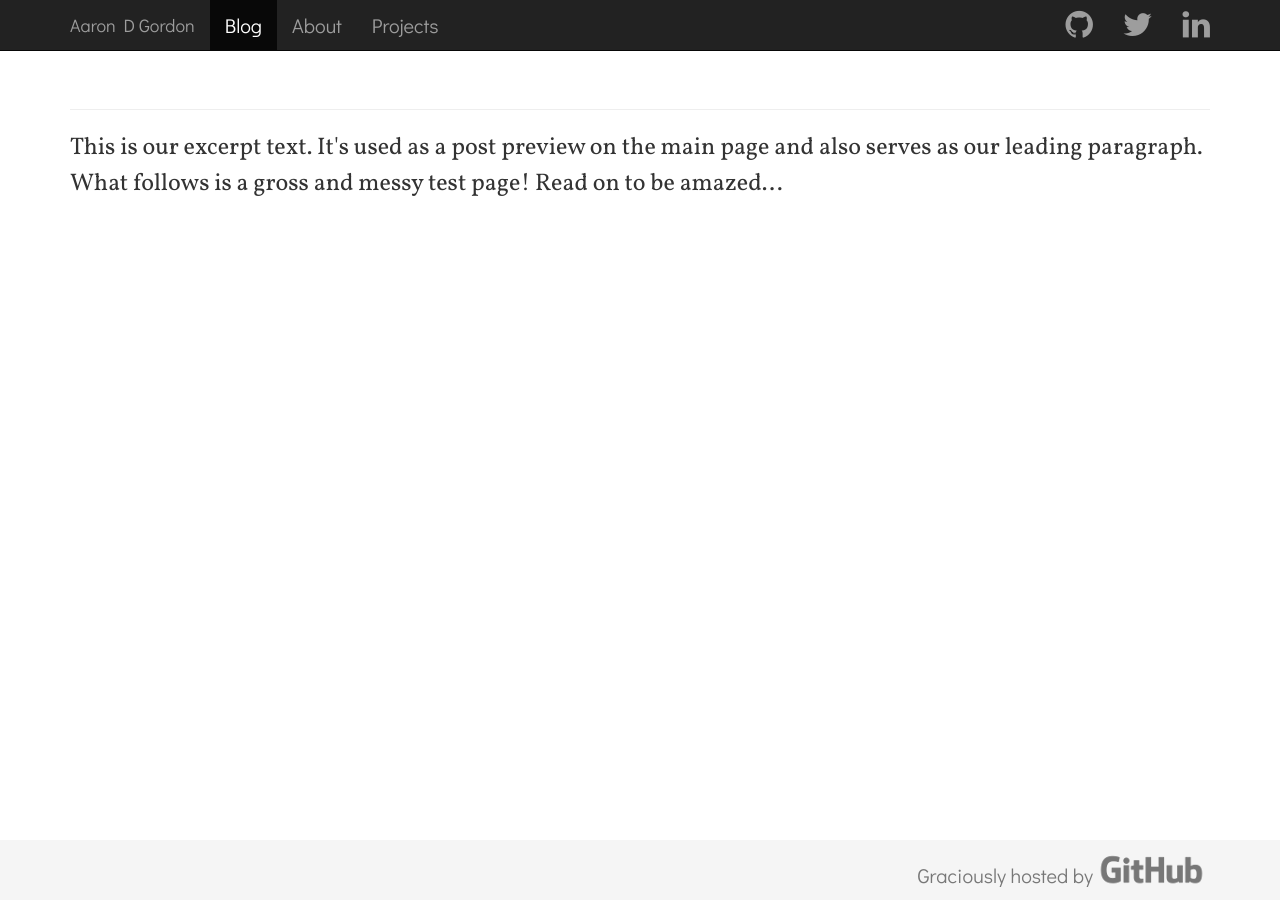
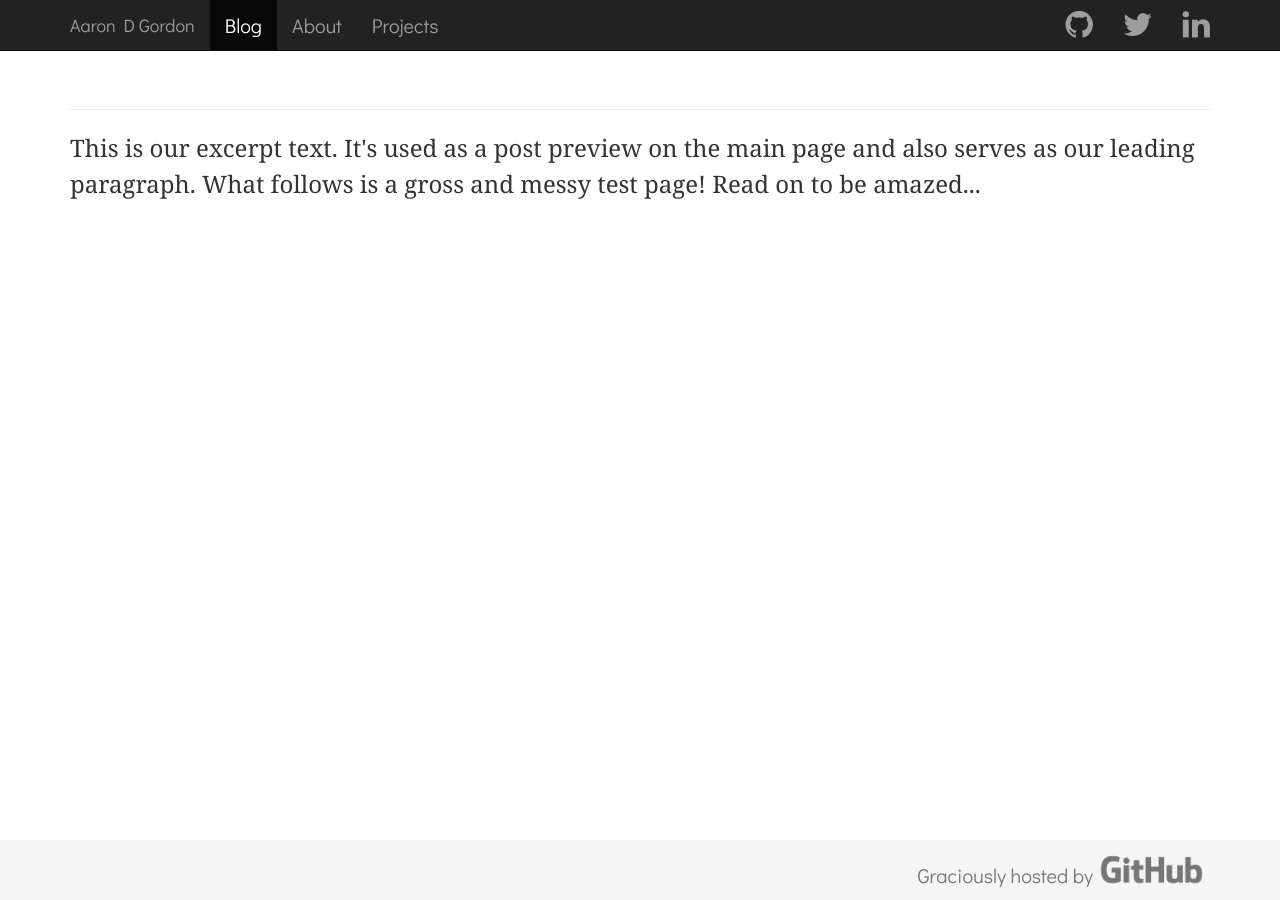
Before and after one commit to aarondgordon/aarondgordon.github.io, a Jekyll site: the page built from index.html, in a window 1280 px wide. Built offline with Jekyll 4.4.1, drawn with Linux system fonts in a browser that asks for light colours; nearby versions of some CDN libraries.

Commit message:
Trying Libre Baskerville for body copy

```diff
--- a/_layouts/default.html
+++ b/_layouts/default.html
@@ -18,7 +18,7 @@
         integrity="sha384-T8Gy5hrqNKT+hzMclPo118YTQO6cYprQmhrYwIiQ/3axmI1hQomh7Ud2hPOy8SP1"
         crossorigin="anonymous">
 
-    <link rel="stylesheet" href="https://fonts.googleapis.com/css?family=Didact+Gothic|Oswald|Libre+Baskerville|Cardo|Vollkorn:400,400i,700">
+    <link rel="stylesheet" href="https://fonts.googleapis.com/css?family=Didact+Gothic|Oswald|Libre+Baskerville:400,400i,700">
 
     <link rel="stylesheet" href="/assets/css/ie10-viewport-fix.css">
     <link rel="stylesheet" href="/assets/css/syntax-highlighting.css">
```
